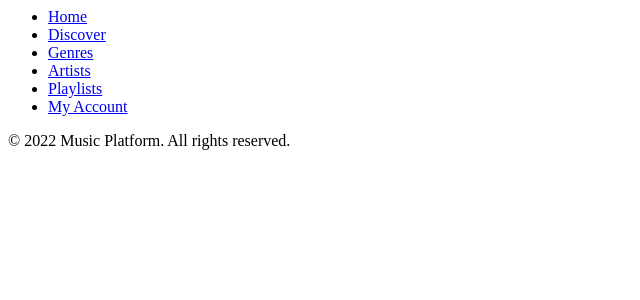
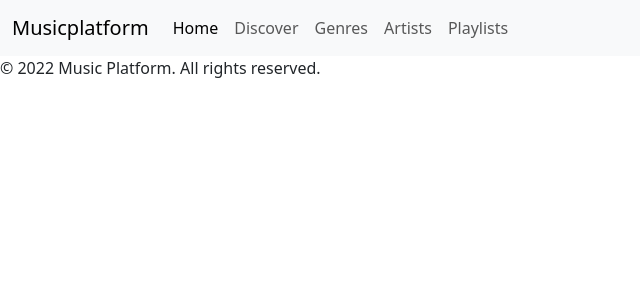
Before and after one commit to ammar-hup/MusicApp, a Django app: template musicplatform/musicplatform/templates/mainpage/index.html in a window 1280 px wide. Shown: the top 300 px of the page, without its empty margins (0-640 px from the left). Run offline with Django 4.2, Linux system fonts and the light colour scheme; the template is opened without the code that fills it, so the values that code supplies are empty.

Commit message:
task4 updated

```diff
--- a/musicplatform/musicplatform/settings.py
+++ b/musicplatform/musicplatform/settings.py
@@ -58,7 +58,7 @@ ROOT_URLCONF = 'musicplatform.urls'
 TEMPLATES = [
     {
         'BACKEND': 'django.template.backends.django.DjangoTemplates',
-        'DIRS': [],
+        'DIRS': [BASE_DIR / 'musicplatform' / 'templates'],
         'APP_DIRS': True,
         'OPTIONS': {
             'context_processors': [
--- a/musicplatform/musicplatform/templates/mainpage/index.html
+++ b/musicplatform/musicplatform/templates/mainpage/index.html
@@ -1,22 +1,48 @@
-
+{% load static %}
 <head>
     <title>Music Platform</title>
     <!-- Add your CSS stylesheets and other meta tags here -->
+    <link href="https://cdn.jsdelivr.net/npm/bootstrap@5.3.3/dist/css/bootstrap.min.css" rel="stylesheet" integrity="sha384-QWTKZyjpPEjISv5WaRU9OFeRpok6YctnYmDr5pNlyT2bRjXh0JMhjY6hW+ALEwIH" crossorigin="anonymous">
+
 </head>
 <body>
-    <header>
-        <nav>
-            <!-- Add your navigation links here -->
-            <ul>
-                <li><a href="#">Home</a></li>
-                <li><a href="#">Discover</a></li>
-                <li><a href="#">Genres</a></li>
-                <li><a href="#">Artists</a></li>
-                <li><a href="#">Playlists</a></li>
-                <li><a href="#">My Account</a></li>
+    <nav class="navbar navbar-expand-lg bg-body-tertiary">
+        <div class="container-fluid">
+          <a class="navbar-brand" href="#">Musicplatform</a>
+          <button class="navbar-toggler" type="button" data-bs-toggle="collapse" data-bs-target="#navbarNav" aria-controls="navbarNav" aria-expanded="false" aria-label="Toggle navigation">
+            <span class="navbar-toggler-icon"></span>
+          </button>
+          <div class="collapse navbar-collapse" id="navbarNav">
+            <ul class="navbar-nav">
+              <li class="nav-item">
+                <a class="nav-link active" aria-current="page" href="#">Home</a>
+              </li>
+              <li class="nav-item">
+                <a class="nav-link" href="#">Discover</a>
+              </li>
+              <li class="nav-item">
+                <a class="nav-link" href="#">Genres</a>
+              </li>
+              <li class="nav-item">
+                <a class="nav-link" href="#">Artists</a>
+              </li>
+              <li class="nav-item">
+                <a class="nav-link" href="#">Playlists</a>
+              </li>
+              <!-- <li class="nav-item">
+                <a class="nav-link disabled" aria-disabled="true">My Account</a>
+              </li> -->
+              <!-- <li>
+                <form class="d-flex" role="search">
+                  <input class="form-control me-2" type="search" placeholder="Search" aria-label="Search">
+                  <button class="btn btn-outline-success" type="submit">Search</button>
+                </form>
+               </li> -->
             </ul>
-        </nav>
-    </header>
+          </div>
+        </div>
+      </nav>
+
 
     <!-- Add your main content here -->
 
@@ -26,4 +52,5 @@
     </footer>
 
     <!-- Add your JavaScript files here -->
+    <script src="https://cdn.jsdelivr.net/npm/bootstrap@5.3.3/dist/js/bootstrap.bundle.min.js" integrity="sha384-YvpcrYf0tY3lHB60NNkmXc5s9fDVZLESaAA55NDzOxhy9GkcIdslK1eN7N6jIeHz" crossorigin="anonymous"></script>
 </body>
--- a/musicplatform/musicplatform/urls.py
+++ b/musicplatform/musicplatform/urls.py
@@ -16,8 +16,10 @@ Including another URLconf
 """
 from django.contrib import admin
 from django.urls import include, path
+from . import views
 
 urlpatterns = [
+    path('', views.index, name='home'),
     path('artists/', include('artists.urls')),
     path('albums/', include('albums.urls')),
     path('accounts/', include('django.contrib.auth.urls')),
--- /dev/null
+++ b/musicplatform/musicplatform/views.py
@@ -0,0 +1,4 @@
+from django.shortcuts import render
+
+def index(request):
+    return render(request, 'mainpage/index.html')  # Path relative to the templates directory
```
